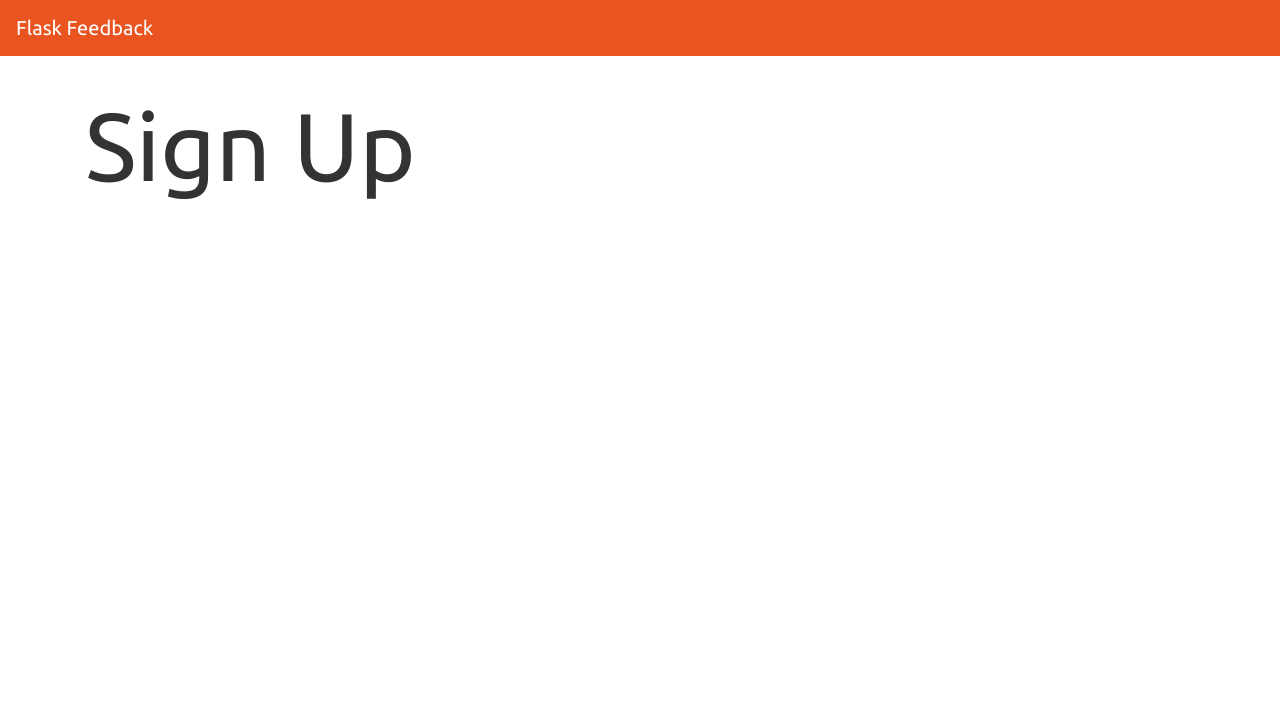
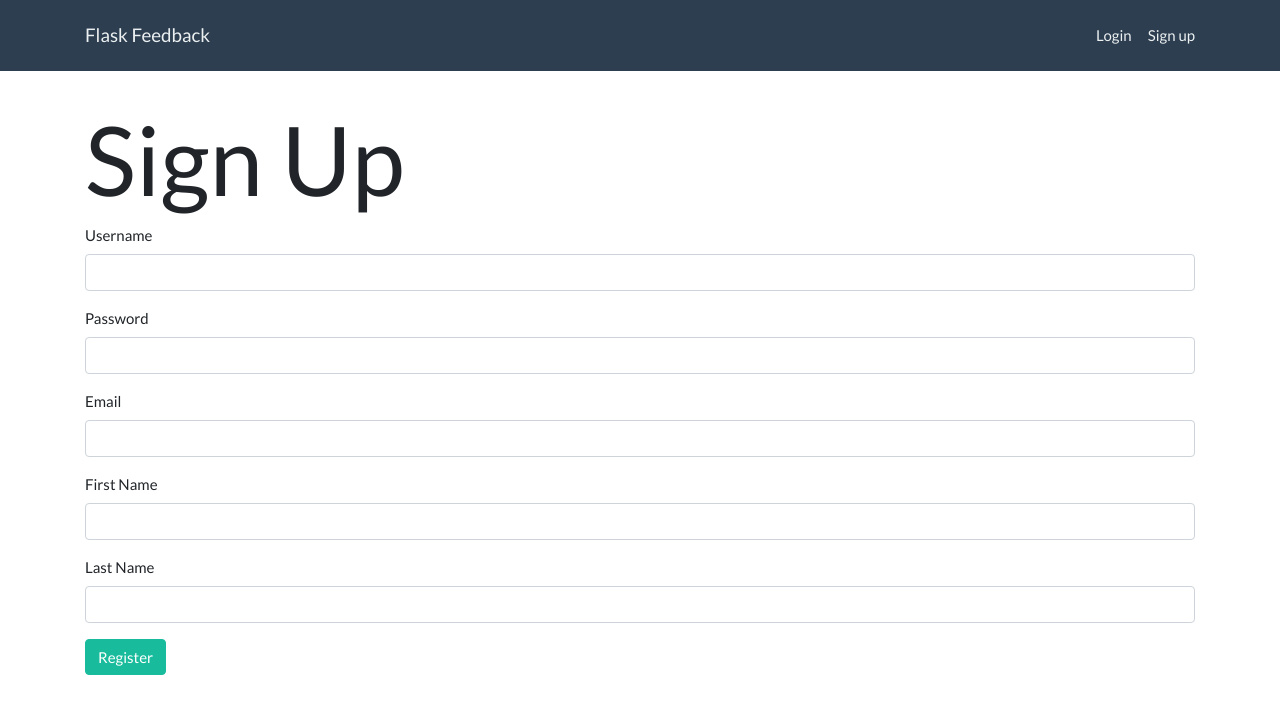
Before and after one commit to CoderDill/flask-feedback, a Flask app: page /register in a window 1280 px wide. Shown: the top 714 px of the page. Run offline with Flask 2, Linux system fonts and the light colour scheme; some libraries are stand-ins or nearby versions.

Commit message:
sign up form

```diff
--- a/app.py
+++ b/app.py
@@ -5,7 +5,7 @@ from forms import RegisterForm, LoginForm
 from sqlalchemy.exc import IntegrityError
 
 app = Flask(__name__)
-app.config["SQLALCHEMY_DATABASE_URI"] = "postgres:///feedback_db"
+app.config["SQLALCHEMY_DATABASE_URI"] = "postgresql:///feedback_db"
 app.config["SQLALCHEMY_TRACK_MODIFICATIONS"] = False
 app.config["SQLALCHEMY_ECHO"] = True
 app.config["SECRET_KEY"] = "coolbeans"
@@ -30,7 +30,11 @@ def register_user():
     if form.validate_on_submit():
         username = form.username.data
         password = form.password.data
-        new_user = User.register(username, password)
+        email = form.password.data
+        first_name = form.password.data
+        last_name = form.password.data
+        new_user = User.register(
+            username, password, email, first_name, last_name)
 
         db.session.add(new_user)
         try:
--- a/forms.py
+++ b/forms.py
@@ -1,6 +1,6 @@
 from flask_wtf import FlaskForm
 from wtforms import StringField, PasswordField
-from wtforms.validators import InputRequired
+from wtforms.validators import Email, InputRequired
 
 
 class RegisterForm(FlaskForm):
@@ -8,6 +8,9 @@ class RegisterForm(FlaskForm):
 
     username = StringField("Username", validators=[InputRequired()])
     password = PasswordField("Password", validators=[InputRequired()])
+    email = StringField("Email", validators=[InputRequired(), Email()])
+    first_name = StringField("First Name", validators=[InputRequired()])
+    last_name = StringField("Last Name", validators=[InputRequired()])
 
 
 class LoginForm(FlaskForm):
--- a/templates/base.html
+++ b/templates/base.html
@@ -1,23 +1,41 @@
 <html>
-  <head>
-    <link
-      rel="stylesheet"
-      href="https://bootswatch.com/4/united/bootstrap.min.css"
-    />
-  </head>
-  <body>
-    <div class="navbar navbar-light bg-primary">
-      <div class="navbar-container">
-        <div class="navbar-brand">
-          <a class="text-white" href="/">Flask Feedback</a>
-        </div>
-      </div>
+
+<head>
+  <link rel="stylesheet" href="https://bootswatch.com/4/flatly/bootstrap.min.css">
+  <link rel="stylesheet" href="https://cdnjs.cloudflare.com/ajax/libs/font-awesome/5.12.0/css/all.min.css">
+
+</head>
+
+<body>
+  <nav class="navbar navbar-light bg-primary justify-content-between ">
+    <div class="container">
+      <a href="/" class="navbar-brand text-light">Flask Feedback</a>
+      <ul class="nav navbar-nav flex-row float-right">
+        {% if session['user_id'] %}
+        <li class="nav-item">
+          <a class="nav-link pr-3 text-light" href="/logout">Logout</a>
+        </li>
+        {% else %}
+        <li class="nav-item">
+          <a class="nav-link pr-3 text-light" href="/login">Login</a>
+        </li>
+        <li class="nav-item">
+          <a class="nav-link text-light" href="/register">Sign up</a>
+        </li>
+        {% endif %}
+      </ul>
     </div>
+  </nav>
 
-    <div class="container" style="margin-top: 2em">
-      {% for msg in get_flashed_messages() %}
-      <div class="alert alert-danger">{{ msg }}</div>
-      {% endfor %} {% block content %} {% endblock %}
-    </div>
-  </body>
+  <div class="container" style="margin-top: 2em">
+    {% for category, msg in get_flashed_messages(with_categories=True) %}
+    <div class="alert alert-{{category}}">{{ msg }}</div>
+    {% endfor %}
+
+    {% block content %}
+    {% endblock %}
+  </div>
+
+</body>
+
 </html>
--- a/templates/register.html
+++ b/templates/register.html
@@ -2,6 +2,16 @@
 <h1 class="display-1">Sign Up</h1>
 
 <form method="POST">
-{{form.hidden_tag()}}
+  {{ form.hidden_tag() }} {% for field in form if field.widget.input_type !=
+  'hidden' %}
+  <p>
+    {{ field.label }} {{ field(class_="form-control") }} {% for error in
+    field.errors %}
+    <span class="form-text text-danger">{{ error }}</span>
+    {% endfor %}
+  </p>
+  {% endfor %}
+
+  <button class="btn btn-success" type="submit">Register</button>
 </form>
 {% endblock %}
```
